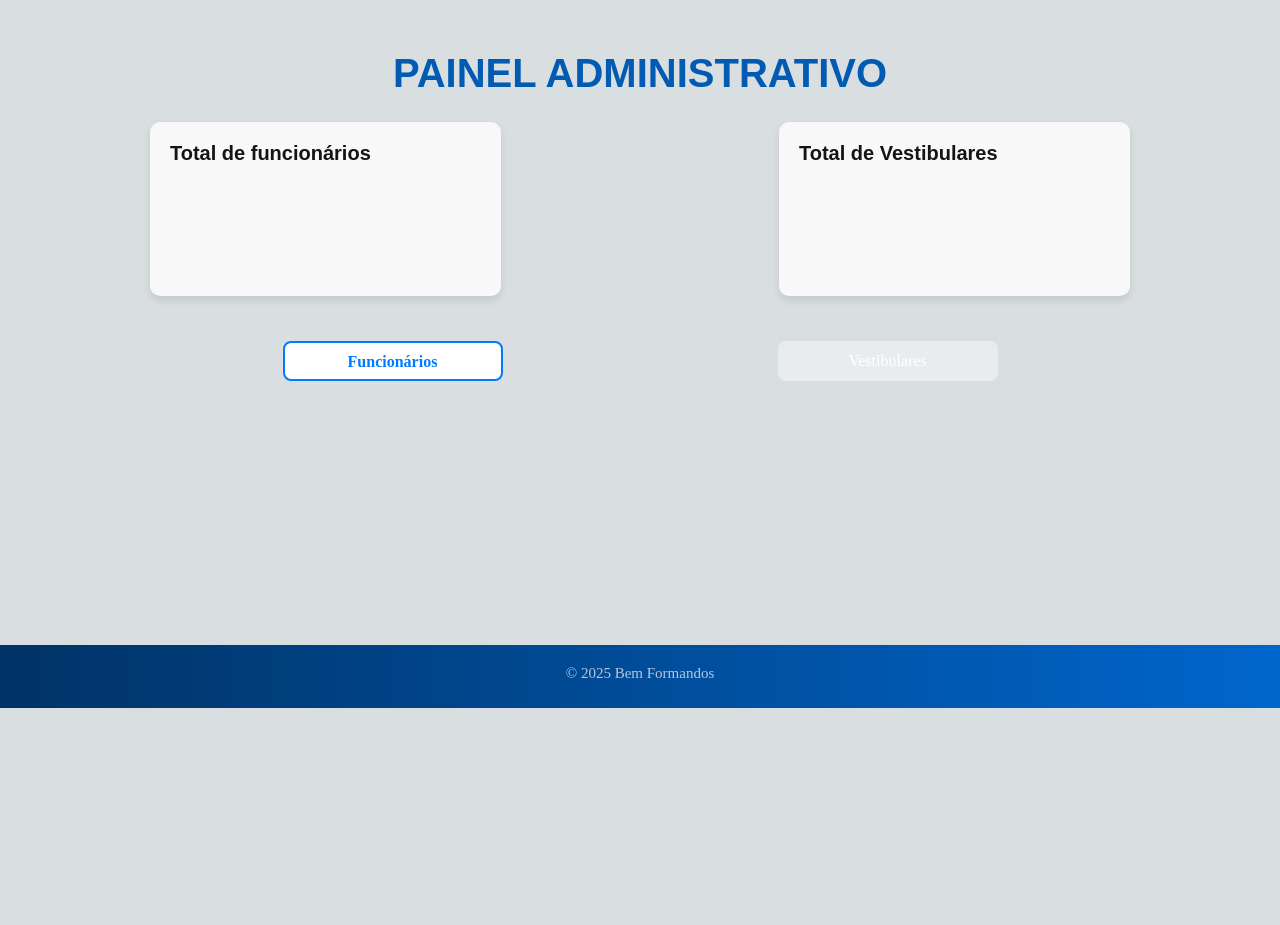
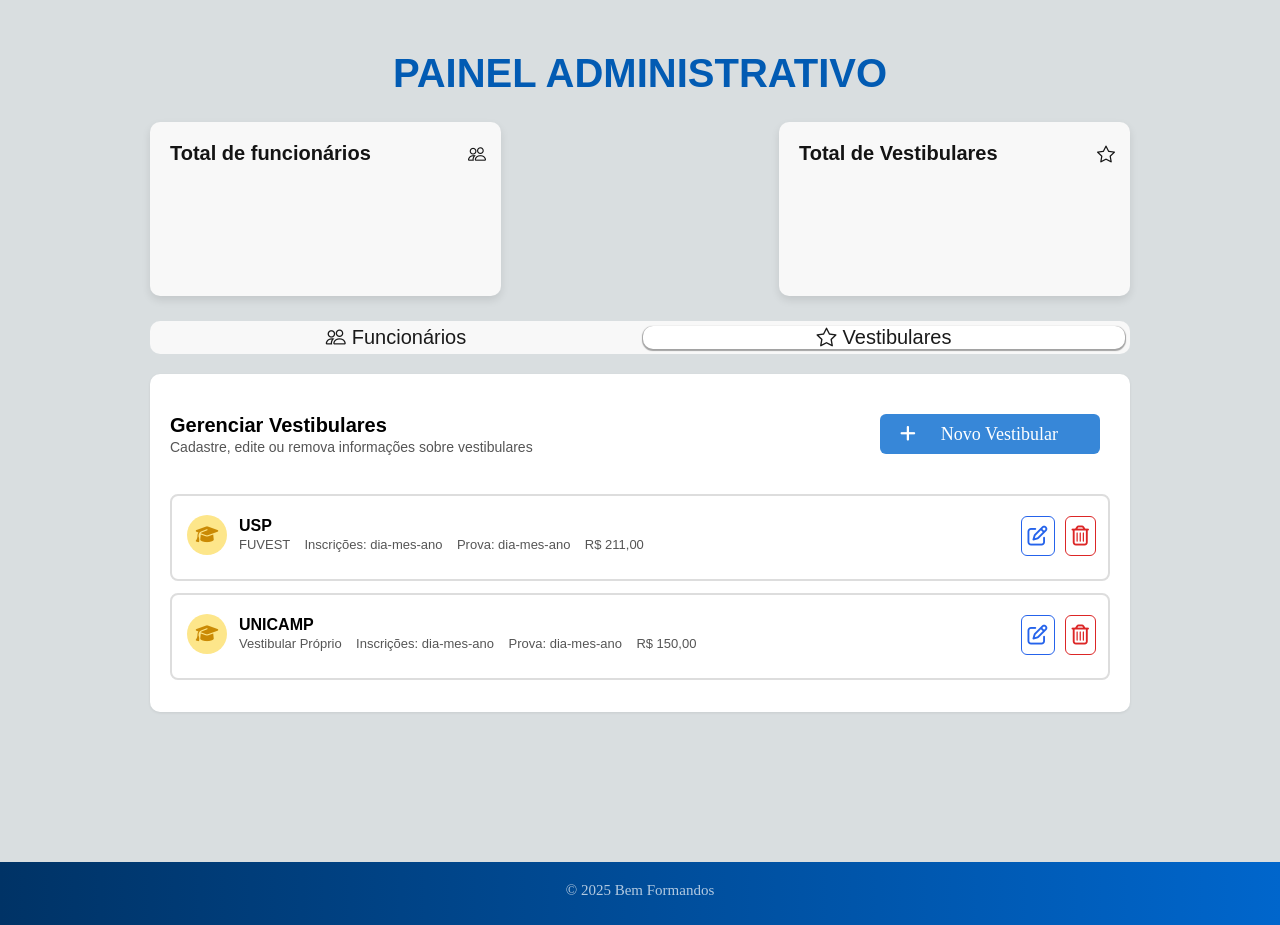
Before and after one commit to Felps-crd/Bem-formandos, a PHP site: page /Admin/adm/tela-adm-vest.html in a window 1280 px wide. Shown: the part 92-1017 px from the top of the page. Before the commit the page ends 800 px from the top, so only its background shows below. Run offline with PHP 8.4, Linux system fonts and the light colour scheme; grey boxes labelled with a size stand in for pictures from a placeholder-image service; some libraries are stand-ins or nearby versions; some web fonts are replaced.

Commit message:
design tela administrativa pronta, falta back-end

```diff
--- a/Admin/adm/tela-adm-vest.html
+++ b/Admin/adm/tela-adm-vest.html
@@ -12,6 +12,8 @@
     <link rel="stylesheet" href="https://fonts.googleapis.com/icon?family=Material+Symbols+Outlined">
     <link rel="stylesheet" href="../../assets/estilos/style-home-user.css">
     <link rel="stylesheet" href="../../assets/estilos/style-card-adm.css">
+    <link rel="stylesheet" href="https://cdn.jsdelivr.net/npm/bootstrap-icons@1.13.1/font/bootstrap-icons.min.css">
+    <link rel="stylesheet" href="https://cdnjs.cloudflare.com/ajax/libs/font-awesome/6.5.0/css/all.min.css">
     <title>Tela administrativa</title>
 </head>
 <body>
@@ -61,14 +63,14 @@
             <section class="cards-rows">
 
                 <!--Card funcionarios-->
-                <div class="card">
+                <div class="card-cont">
                     <h3>Total de funcionários</h3>
                     <p class="number"><?php echo $total_vestibulares; ?></p>
                     <i class="bi bi-people card-icon"></i>
                 </div>
 
               <!-- Card Vestibulares -->
-                <div class="card">
+                <div class="card-cont">
                     <h3>Total de Vestibulares</h3>
                     <p class="number"><?php echo $total_vestibulares; ?></p>
                     <i class="bi bi-star card-icon"></i>
@@ -78,15 +80,61 @@
             <!--Fim Cards rows de vestibulares e funcionarios-->
 
             <!-- ABAS -->
-            <div class="tabs">
-                <button class="tab active">
-                    <i class="bi bi-people"></i> Funcionários
-                </button>
+            <div class="tab-container">
+                <a href="tela-adm-func.php" class="tab">
+                  <i class="bi bi-people"></i> Funcionários
+                </a>
+                <a href="tela-adm-vest.html" class="tab active">
+                  <i class="bi bi-star"></i> Vestibulares
+                </a>
+            </div>
+            <!-- FIM ABAS -->
 
-                <button class="tab">
-                    <i class="bi bi-star"></i> Vestibulares
-                </button>
-            </div>
+            <!--COMECO CONTEUDO-->
+
+            <div class="content-box">
+                <!-- Header -->
+                <div class="header">
+                  <div>
+                    <h2>Gerenciar Vestibulares</h2>
+                    <p>Cadastre, edite ou remova informações sobre vestibulares</p>
+                  </div>
+                  <button class="btn-new abrir-modal" data-id=""><i class="fa-solid fa-plus"></i> Novo Vestibular</button>
+                </div>
+
+                <!-- Lista de Vestibulares -->
+                <div class="card">
+                  <div class="card-left">
+                    <div class="icon"><i class="fa-solid fa-graduation-cap"></i></div>
+                    <div class="info">
+                      <h3>USP</h3>
+                      <p>FUVEST &nbsp;&nbsp; Inscrições: dia-mes-ano &nbsp;&nbsp; Prova: dia-mes-ano &nbsp;&nbsp; R$ 211,00</p>
+                    </div>
+                  </div>
+                  <div class="card-right">
+                    <button class="btn-icon edit abrir-modal" data-id="1"><i class="fa-regular fa-pen-to-square"></i></button>
+                    <button class="btn-icon delete"><i class="fa-regular fa-trash-can"></i></button>
+                  </div>
+                </div>
+
+                <div class="card">
+                  <div class="card-left">
+                    <div class="icon"><i class="fa-solid fa-graduation-cap"></i></div>
+                    <div class="info">
+                      <h3>UNICAMP</h3>
+                      <p>Vestibular Próprio &nbsp;&nbsp; Inscrições: dia-mes-ano &nbsp;&nbsp; Prova: dia-mes-ano &nbsp;&nbsp; R$ 150,00</p>
+                    </div>
+                  </div>
+                  <div class="card-right">
+                    <button class="btn-icon edit abrir-modal" data-id="1"><i class="fa-regular fa-pen-to-square"></i></button>
+                    <button class="btn-icon delete"><i class="fa-regular fa-trash-can"></i></button>
+                  </div>
+                </div>
+
+              </div>
+
+
+            <!--FIM CONTEUDO-->
 
         </main>
         <!-- fim principal -->
--- a/assets/estilos/style-card-adm.css
+++ b/assets/estilos/style-card-adm.css
@@ -19,7 +19,7 @@ body {
   margin-bottom: 25px;
 }
 
-  .card {
+.card-cont {
   background: #F8F8F8;
   padding: 20px;
   border-radius: 10px;
@@ -30,13 +30,13 @@ body {
   justify-content: space-between;
 }
 
-  .card h3 {
+.card-cont h3 {
   font-size: 20px;
   margin-bottom: 10px;
   color: #141414;
 }
 
-  .card .number {
+.card-cont .number {
   margin-left: 20px;
   font-size: 64px;
   font-weight: bold;
@@ -50,25 +50,159 @@ body {
   font-size: 18px;
 }
 
-  .tabs {
+.tab-container {
   display: flex;
   justify-content: center;
-    margin: 20px 0;
-    gap: 10px;
+  margin: 20px auto;
+  background: #F8F8F8; /* mais escuro que os tabs ativos */
+  border-radius: 10px;
+  padding: 5px;
+  gap: 6px;
+  font-size: 20px;
 }
 
+/* Estilo base das abas */
 .tab {
-    padding: 10px 25px;
-    border: none;
-    background: #e9ecef;
-    cursor: pointer;
-    font-size: 16px;
-    border-radius: 8px;
+  display: flex;
+  align-items: center;
+  justify-content: center;
+  gap: 6px;
+  padding: 0px 20px;
+  border-radius: 10px;
+  color: #1a1a1a;
+  text-decoration: none;
+  transition: 0.2s;
+  width: 100vh;
 }
 
 .tab.active {
-    background: white;
+  background: #ffffff;
+  box-shadow: 0 1px 1px 1px rgba(0, 0, 0, 0.345);
+
+}
+
+.tab:not(.active):hover{
+  background: #efefeffe;
+}
+
+.content-box {
+  background: #fff;
+  border-radius: 10px;
+  padding: 20px;
+  margin: auto;
+  box-shadow: 0 1px 3px rgba(0,0,0,0.08);
+}
+
+.header {
+  display: flex;
+  justify-content: space-between;
+  align-items: center;
+  margin-bottom: 20px;
+}
+
+.header h2 {
+  margin: 0;
+  font-size: 20px;
+}
+
+.header p {
+  margin: 2px 0 0;
+  font-size: 14px;
+  color: #555;
+}
+
+.btn-new {
+  margin-right: 10px;
+  margin-bottom: 20px;
+  background: #3787D8;
+  color: #fff;
+  border: none;
+  padding-left: 20px;
+  border-radius: 6px;
+  cursor: pointer;
+  font-size: 18px;
+  display: flex;
+  align-items: center;
+  gap: 25px;
+  transition: 0.2s;
+}
+
+.btn-new:hover {
+  background: #1d4ed8;
+}
+
+.card {
+  display: flex;
+  justify-content: space-between;
+  align-items: center;
+  background: #fff;
+  border: 2px solid #ddd;
+  border-radius: 8px;
+  padding: 15px;
+  margin-bottom: 12px;
+  padding-top: 0;
+}
+
+.card-left {
+  display: flex;
+  align-items: center;
+  gap: 12px;
+  margin-top: 10px;
+}
+
+
+.icon {
+  width: 40px;
+  height: 40px;
+  border-radius: 50%;
+  background: #fde68a;
+  display: flex;
+  align-items: center;
+  justify-content: center;
+  font-size: 18px;
+  color: #ca8a04;
+}
+
+.info h3 {
+  margin: 0;
+  font-size: 16px;
   font-weight: bold;
-    border: 2px solid #007bff;
-    color: #007bff;
 }
+
+.info p {
+  margin: 2px 0;
+  font-size: 13px;
+  color: #555;
+}
+
+.card-right {
+  display: flex;
+  align-items: center;
+  gap: 10px;
+  width: 8%;
+  height: 8%;
+  margin-bottom: 8px;
+}
+
+.btn-icon {
+  background: none;
+  border: 1px solid #ddd;
+  border-radius: 6px;
+  padding: 6px;
+  cursor: pointer;
+  transition: 0.2s;
+}
+
+.btn-icon:hover {
+  background: #f3f4f6;
+}
+
+.btn-icon.delete {
+  color: #dc2626;
+  border-color: #dc2626;
+}
+
+.btn-icon.edit {
+  color: #2563eb;
+  border-color: #2563eb;
+}
```
Lines whose indentation alone changed are shown as unchanged.
